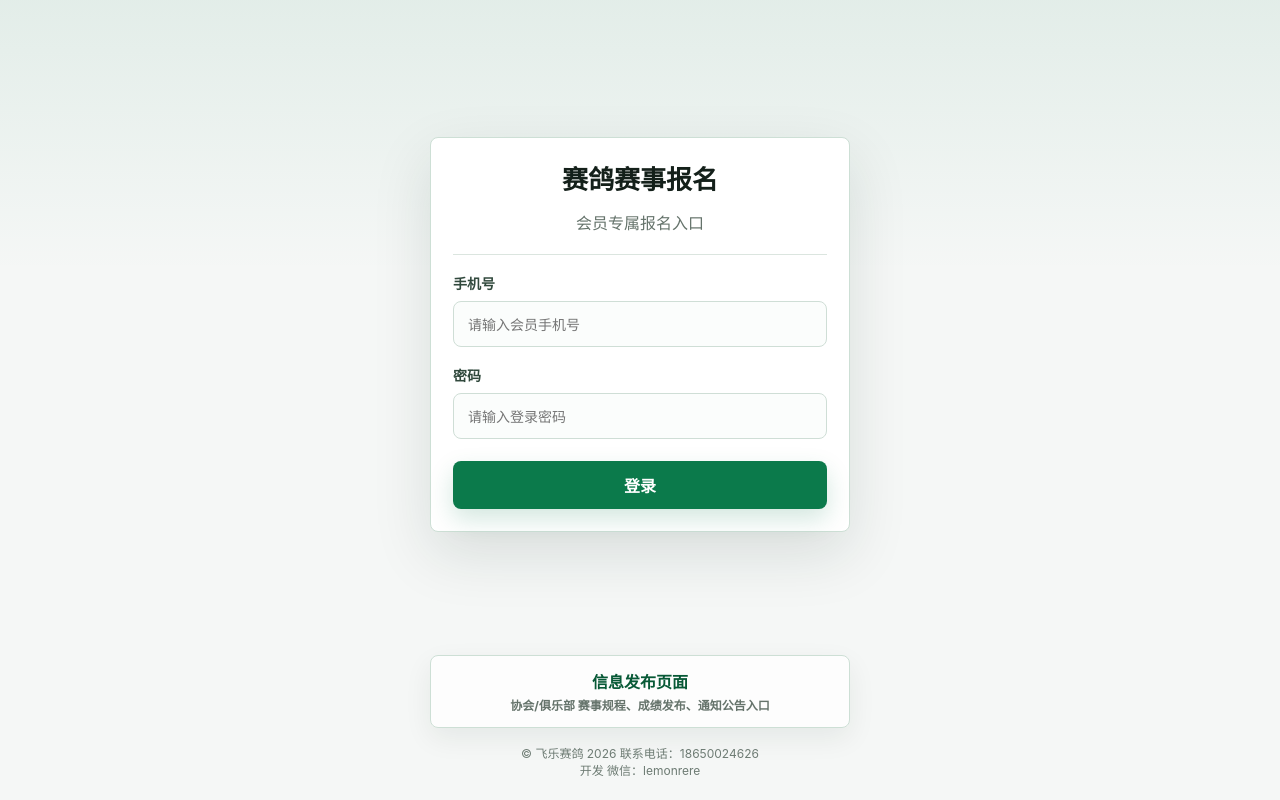
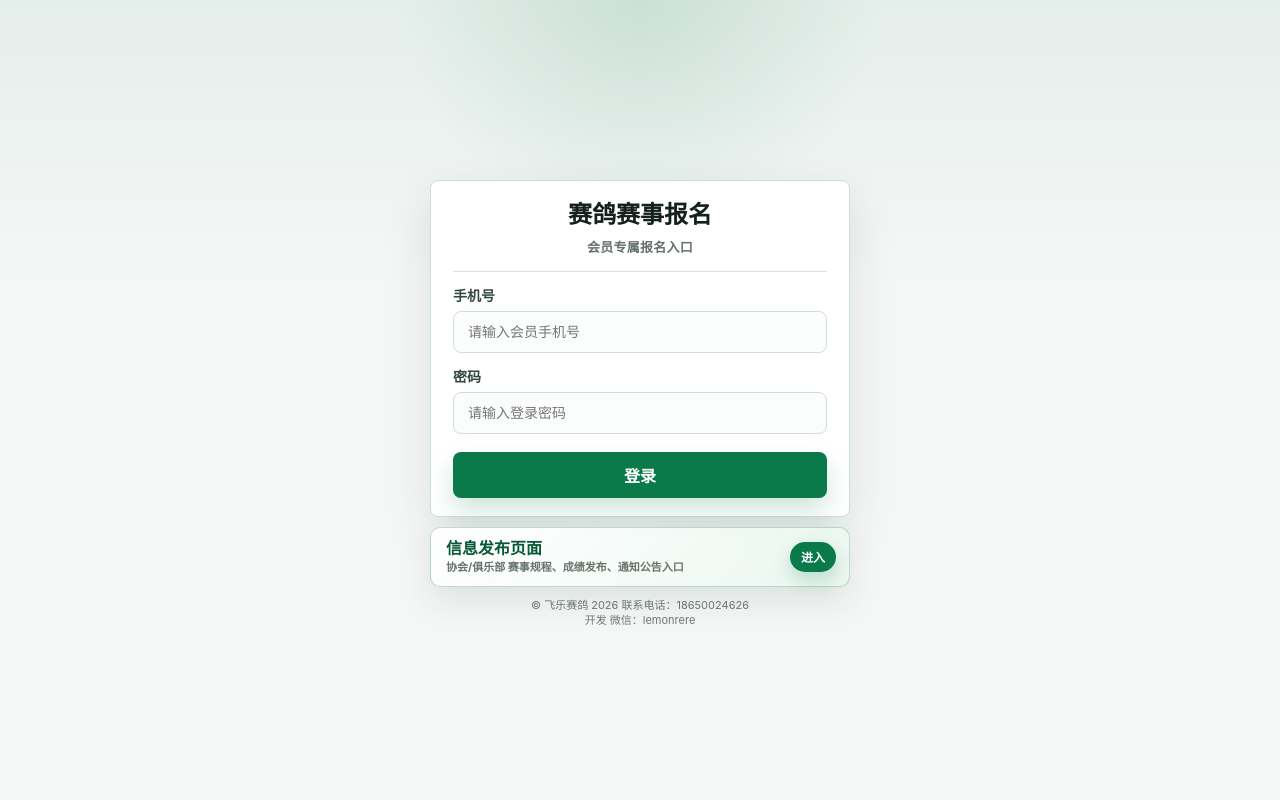
Before and after one commit to Alcu1n/PigeonRacing, a Vue app in the folder frontend/member-h5/: page /login in a window 1280 px wide. Built offline with nearby package versions, Linux system fonts and the light colour scheme; no server answers.

Commit message:
优化登录页 UI

```diff
--- a/frontend/member-h5/src/style.css
+++ b/frontend/member-h5/src/style.css
@@ -34,15 +34,15 @@ button:disabled { cursor: not-allowed; opacity: .5; }
 }
 
 .login-screen {
-  min-height: 100vh;
+  min-height: 100dvh;
   display: grid;
-  grid-template-rows: 1fr auto;
-  align-items: center;
+  align-content: center;
   justify-items: center;
-  gap: 18px;
-  padding: 32px 22px 20px;
+  gap: 10px;
+  padding: clamp(12px, 3dvh, 22px) 22px 14px;
   background:
-    linear-gradient(180deg, rgba(11, 122, 75, .08), rgba(245, 247, 246, 0) 34%),
+    radial-gradient(circle at 50% 0, rgba(11, 122, 75, .12), rgba(11, 122, 75, 0) 240px),
+    linear-gradient(180deg, rgba(11, 122, 75, .07), rgba(245, 247, 246, 0) 36%),
     var(--bg);
 }
 
@@ -56,25 +56,25 @@ button:disabled { cursor: not-allowed; opacity: .5; }
 }
 
 .login-panel {
-  padding: 26px 22px 22px;
+  padding: 20px 22px 18px;
   border-color: #cddfd5;
-  box-shadow: 0 22px 60px rgba(13, 43, 30, .12);
+  box-shadow: 0 18px 48px rgba(13, 43, 30, .11);
 }
 
 .login-brand {
   display: grid;
   justify-items: center;
-  gap: 8px;
-  padding-bottom: 18px;
+  gap: 5px;
+  padding-bottom: 13px;
   border-bottom: 1px solid var(--border);
   text-align: center;
 }
 
 .login-logo {
-  max-width: 168px;
-  max-height: 72px;
+  max-width: 136px;
+  max-height: 56px;
   object-fit: contain;
-  margin-bottom: 4px;
+  margin-bottom: 2px;
 }
 
 .login-panel h1, .page-header h1, .result-panel h1 {
@@ -82,6 +82,18 @@ button:disabled { cursor: not-allowed; opacity: .5; }
   font-size: 26px;
   line-height: 1.2;
   letter-spacing: 0;
+}
+
+.login-panel h1 {
+  margin-bottom: 3px;
+  font-size: 24px;
+  font-weight: 950;
+}
+
+.login-brand p {
+  font-size: 13px;
+  font-weight: 750;
+  letter-spacing: .02em;
 }
 
 .login-panel p, .page-header p, .registration-header p, .race-card p {
@@ -144,8 +156,8 @@ button:disabled { cursor: not-allowed; opacity: .5; }
 
 .login-panel label, .search-box {
   display: grid;
-  gap: 8px;
-  margin-top: 18px;
+  gap: 6px;
+  margin-top: 13px;
   color: var(--muted);
   font-size: 14px;
 }
@@ -162,7 +174,7 @@ button:disabled { cursor: not-allowed; opacity: .5; }
 
 .login-panel input, .search-box input {
   width: 100%;
-  min-height: 46px;
+  min-height: 42px;
   border: 1px solid var(--border);
   border-radius: 8px;
   padding: 0 14px;
@@ -204,17 +216,18 @@ button:disabled { cursor: not-allowed; opacity: .5; }
 .wide { width: 100%; margin-top: 18px; }
 
 .login-panel .wide {
-  min-height: 48px;
-  margin-top: 22px;
+  min-height: 46px;
+  margin-top: 18px;
   font-size: 16px;
-  box-shadow: 0 10px 24px rgba(11, 122, 75, .18);
+  box-shadow: 0 12px 26px rgba(11, 122, 75, .20);
 }
 
 .login-footer {
   color: #6d7b73;
-  font-size: 12px;
+  font-size: 11px;
   line-height: 1.4;
   text-align: center;
+  margin-top: 1px;
 }
 
 .login-footer span {
@@ -223,29 +236,101 @@ button:disabled { cursor: not-allowed; opacity: .5; }
 
 .information-entry {
   width: min(100%, 420px);
+  position: relative;
   display: grid;
-  gap: 5px;
-  border: 1px solid #cddfd5;
-  border-radius: 8px;
-  padding: 13px 15px;
-  background: rgba(255, 255, 255, .82);
+  grid-template-columns: 1fr auto;
+  align-items: center;
+  gap: 4px 12px;
+  border: 1px solid rgba(11, 122, 75, .26);
+  border-radius: 10px;
+  padding: 11px 13px 11px 15px;
+  background:
+    linear-gradient(135deg, rgba(255, 255, 255, .98), rgba(233, 246, 239, .94));
   color: var(--text);
-  text-align: center;
+  text-align: left;
   text-decoration: none;
-  box-shadow: 0 10px 28px rgba(13, 43, 30, .07);
+  box-shadow: 0 14px 34px rgba(13, 43, 30, .10);
+  transition: transform .16s ease, border-color .16s ease, box-shadow .16s ease;
+}
+
+.information-entry::after {
+  content: "进入";
+  grid-column: 2;
+  grid-row: 1 / span 2;
+  min-width: 46px;
+  min-height: 30px;
+  display: inline-grid;
+  place-items: center;
+  border-radius: 999px;
+  background: var(--green);
+  color: #fff;
+  font-size: 12px;
+  font-weight: 900;
+  box-shadow: 0 8px 18px rgba(11, 122, 75, .22);
+}
+
+.information-entry:active {
+  transform: translateY(1px) scale(.992);
+  box-shadow: 0 8px 20px rgba(13, 43, 30, .09);
 }
 
 .information-entry strong {
+  grid-column: 1;
   color: var(--green-dark);
   font-size: 16px;
   font-weight: 900;
+  line-height: 1.15;
 }
 
 .information-entry span {
+  grid-column: 1;
   color: var(--muted);
-  font-size: 12px;
+  font-size: 11px;
   font-weight: 750;
-  line-height: 1.35;
+  line-height: 1.25;
+}
+
+@media (max-height: 740px) {
+  .login-screen {
+    align-content: start;
+    gap: 8px;
+    padding-top: 10px;
+  }
+
+  .login-panel {
+    padding-top: 16px;
+    padding-bottom: 16px;
+  }
+
+  .login-logo {
+    max-height: 48px;
+  }
+
+  .login-panel h1 {
+    font-size: 22px;
+  }
+
+  .login-brand {
+    padding-bottom: 10px;
+  }
+
+  .login-panel label {
+    margin-top: 10px;
+  }
+
+  .login-panel input {
+    min-height: 40px;
+  }
+
+  .login-panel .wide {
+    min-height: 44px;
+    margin-top: 14px;
+  }
+
+  .information-entry {
+    padding-top: 9px;
+    padding-bottom: 9px;
+  }
 }
 
 .information-page {
```
